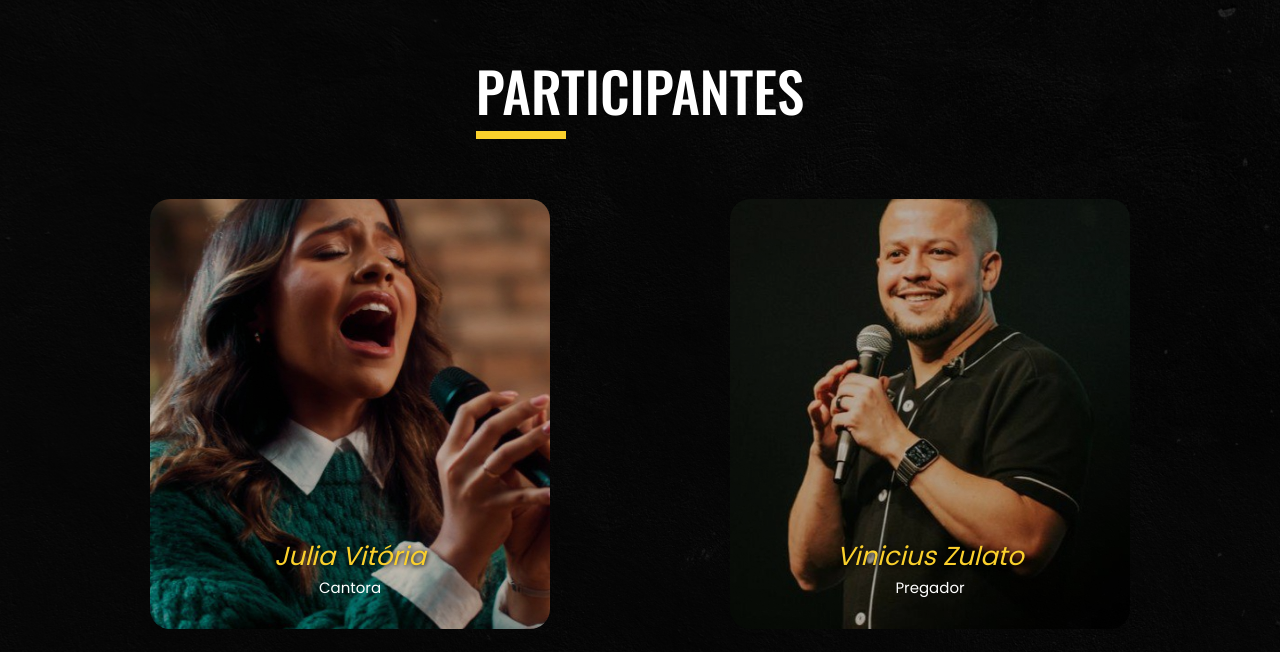
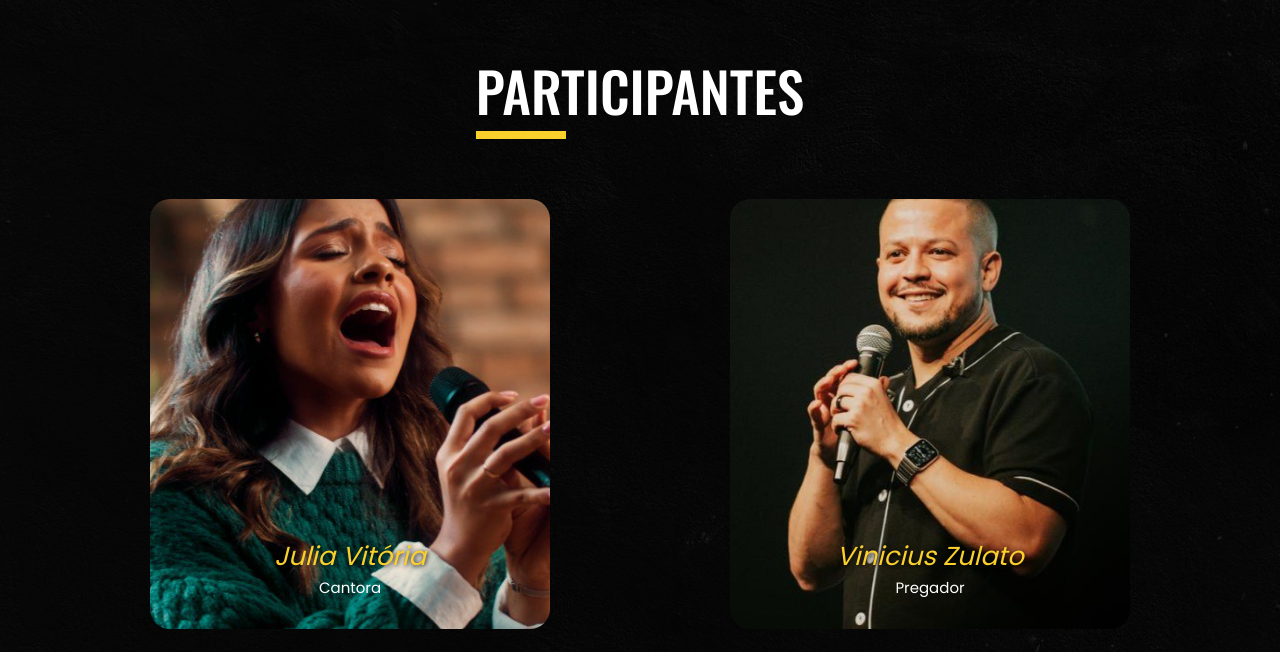
Before and after one commit to EmanuelBarbozaFortes/One-kingdom, a website: page index.html in a window 1280 px wide. Shown: the part 1868-2520 px from the top of the page. Drawn offline with nearby package versions, Linux system fonts and the light colour scheme; a web font is replaced by a local one.

Commit message:
Update style.css

```diff
--- a/src/css/style.css
+++ b/src/css/style.css
@@ -312,8 +312,8 @@ body {
 /* PARTICIPANTES */
 
 .participants-page {
-  background: url(../imagens/dark-plaster-pattern.png) no-repeat;
-  background-size: 100%;
+  background: url(../imagens/dark-plaster-pattern.png)center center no-repeat;
+  background-size: cover ;
   padding: 220px 0 120px;
 }
 
@@ -388,7 +388,6 @@ body {
 }
 
 .swiper-slide img {
-  opacity: 80%;
   position: relative;
   display: block;
   width: 400px;
```
